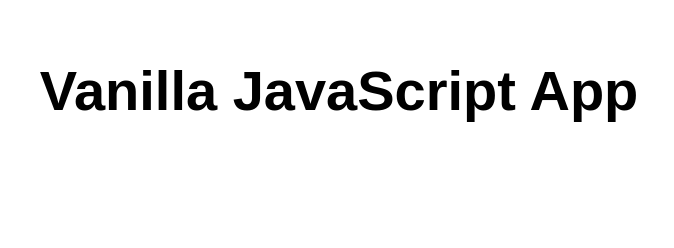
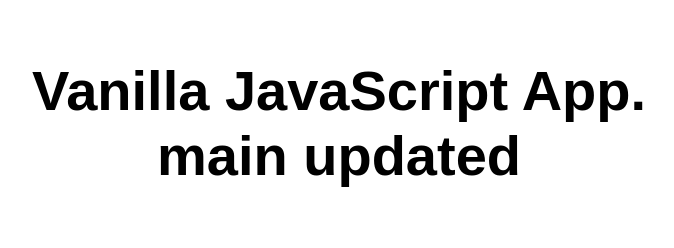
Before and after one commit to PramodKumarHK89/my-first-static-web-app, a plain HTML site: page index.html in a window 1280 px wide. Shown: the whole page, without its empty margins (301-975 px from the left). Drawn offline with Linux system fonts and the light colour scheme.

Commit message:
Update index.html
My second update

```diff
--- a/index.html
+++ b/index.html
@@ -10,7 +10,7 @@
 
 <body>
   <main>
-    <h1>Vanilla JavaScript App</h1>
+    <h1>Vanilla JavaScript App. main updated</h1>
   </main>
 </body>
 
```
